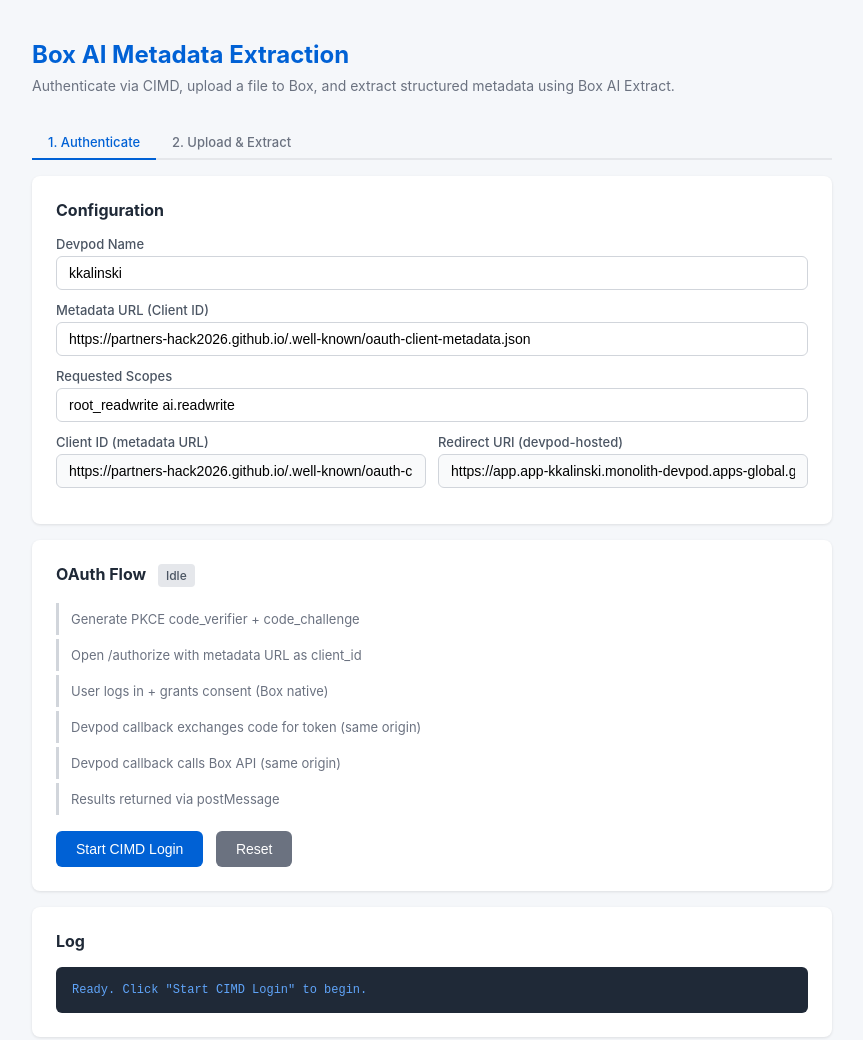
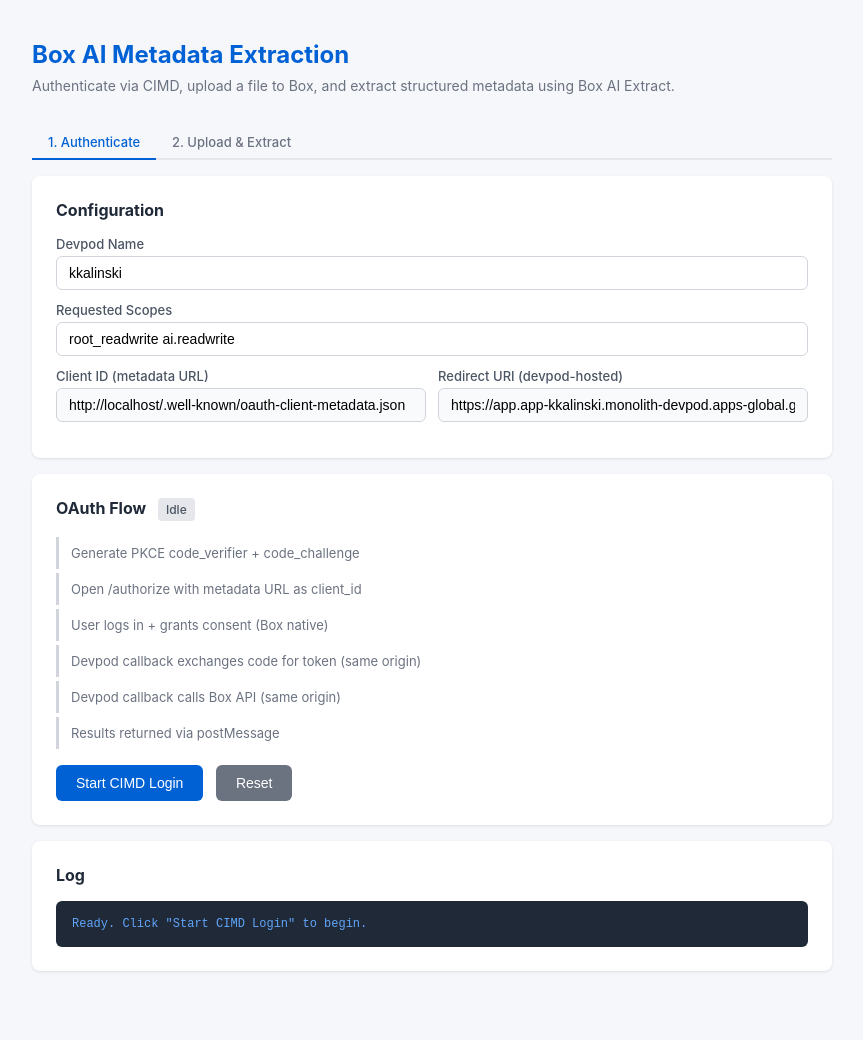
Before and after one commit to partners-hack2026/partners-hack2026.github.io, a plain HTML site: page index.html in a window 1280 px wide. Shown: the whole page, without its empty margins (208-1071 px from the left). Drawn offline with Linux system fonts and the light colour scheme.

Commit message:
client id is caculated

```diff
--- a/index.html
+++ b/index.html
@@ -84,9 +84,6 @@
                 <h2>Configuration</h2>
                 <label for="devpod">Devpod Name</label>
                 <input type="text" id="devpod" value="kkalinski" placeholder="your-devpod-name">
-
-                <label for="metadataUrl">Metadata URL (Client ID)</label>
-                <input type="text" id="metadataUrl" value="https://partners-hack2026.github.io/.well-known/oauth-client-metadata.json" placeholder="https://partners-hack2026.github.io/.well-known/oauth-client-metadata.json">
 
                 <label for="scope">Requested Scopes</label>
                 <input type="text" id="scope" value="root_readwrite ai.readwrite" placeholder="root_readwrite ai.readwrite">
@@ -205,7 +202,9 @@
         }
 
         function getClientId() {
-            return document.getElementById('metadataUrl').value.trim();
+            // Derive the CIMD metadata URL (client_id) from the page's own origin,
+            // so it's correct wherever this site is hosted.
+            return window.location.origin + '/.well-known/oauth-client-metadata.json';
         }
 
         function getRedirectUri() {
@@ -213,7 +212,6 @@
         }
 
         document.getElementById('devpod').addEventListener('input', updateComputed);
-        document.getElementById('metadataUrl').addEventListener('input', updateComputed);
         function updateComputed() {
             document.getElementById('clientId').value = getClientId();
             document.getElementById('redirectUri').value = getRedirectUri();
```
